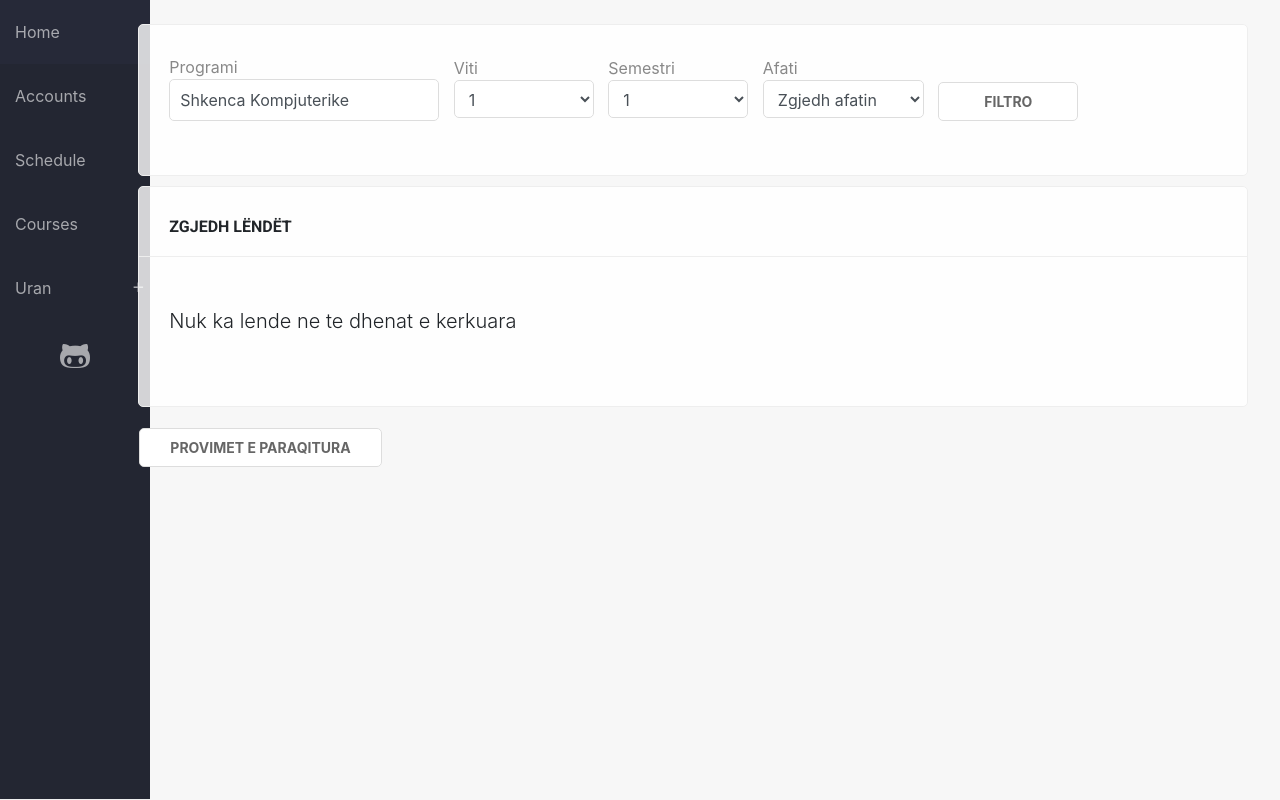
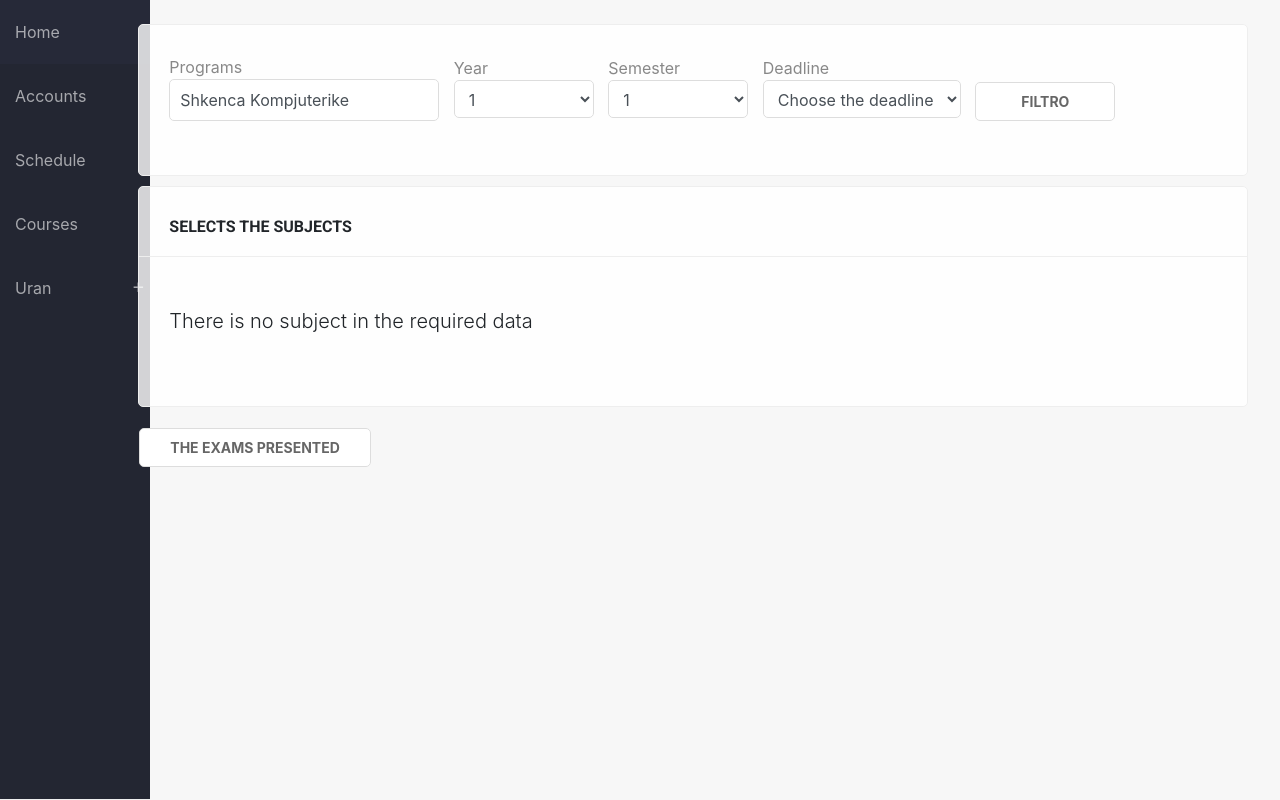
Before and after one commit to H-unt3R/SPD5, a Django app: page /provimet/paraqit/ in a window 1280 px wide. Run offline with Django 3.2, Linux system fonts and the light colour scheme; a user stored in the database is signed in; data comes from the database, SQL or seed files in the repository; some libraries are stand-ins or nearby versions.

Commit message:
Translated base of site

```diff
--- a/sems/templates/base_generic.html
+++ b/sems/templates/base_generic.html
@@ -13,7 +13,7 @@
     <link href="https://fonts.googleapis.com/css?family=Roboto:300,400,700" rel="stylesheet">
     <link href="https://fonts.googleapis.com/icon?family=Material+Icons" rel="stylesheet">
     <!-- <script src="https://cdn.ckeditor.com/ckeditor5/10.0.1/classic/ckeditor.js"></script> -->
-    <title>Document</title>
+    <title>DL</title>
 </head>
 
 <body>
@@ -49,7 +49,6 @@
                                 </div>
                                 {% endif %}
                             </div>
-                            <a href="https://github.com/urankajtazaj/SEMS" class="text-center" title="View on GitHub" target="_blank"><i class="fab fa-github-alt fa-2x"></i></a>
                         </nav>
                     </header>
                 </div>
--- a/sems/templates/home.html
+++ b/sems/templates/home.html
@@ -65,8 +65,8 @@
         </div>
         <div class="col-md-12 col-xs-12">
             <div class="empty-box">
-                <a href="{% url 'provimet' %}" class="btn btn-primary">Paraqit provimet</a>
-                <a href="{% url 'provimet_paraqitura' %}" class="btn btn-primary">Provimet e paraqitura</a>
+                <a href="{% url 'provimet' %}" class="btn btn-primary">Submit exams</a>
+                <a href="{% url 'provimet_paraqitura' %}" class="btn btn-primary">The exams presented</a>
             </div>
         </div>
     </div>
--- a/sems/templates/paraqit_provimet.html
+++ b/sems/templates/paraqit_provimet.html
@@ -8,11 +8,11 @@
 			<div class="no-shade card-box">
 				<form method="get" class="form-spaced fixed-width">
 					<label for="program">
-						<span class="faded">Programi</span><br>
+						<span class="faded">Programs</span><br>
 						<input class="form-control" type="text" name="program" value="{{ program.name }}" readonly="">
 					</label>
 					<label for="year">
-						<span class="faded">Viti</span><br>
+						<span class="faded">Year</span><br>
 						<select name="year" id="year" class="form-control">
 							{% for i in '1234' %}
 							<option {% if request.GET.year == i %}selected=""{% endif %} value="{{ i }}">{{ i }}</option>
@@ -20,7 +20,7 @@
 						</select>
 					</label>
 					<label for="semester">
-						<span class="faded">Semestri</span><br>
+						<span class="faded">Semester</span><br>
 						<select name="semester" id="semester" class="form-control">
 							{% for i in '12345678' %}
 							<option {% if request.GET.semester == i %}selected=""{% endif %} value="{{ i }}">{{ i }}</option>
@@ -29,9 +29,9 @@
 					</label>
 					{% if afatet %}
 					<label for="afati">
-						<span class="faded">Afati</span><br>
+						<span class="faded">Deadline</span><br>
 						<select name="afati" id="afati" class="form-control">
-							<option value="-1">Zgjedh afatin</option>
+							<option value="-1">Choose the deadline</option>
 							{% for a in afatet %}
 							<option {% if request.GET.afati == a.pk|toStr %}selected=""{% endif %} value="{{ a.pk|toInt }}">{{ a.emri }}</option>
 							{% endfor %}
@@ -42,16 +42,16 @@
 				</form>
 			</div>
 			<div class="card-box">
-				<h6>Zgjedh lëndët</h6>
+				<h6>Selects the subjects</h6>
 				{% if afatet %}
 				{% if courses and request.GET.afati|toInt > -1 %}
 				<table>
 					<thead>
 						<tr>
-							<th style="max-width: 50px">Tipi</th>
-							<th>Emri i lendes</th>
-							<th>Ligjeruesi</th>
-							<th>Paraqitur</th>
+							<th style="max-width: 50px">Types</th>
+							<th>Subject</th>
+							<th>Lecturer</th>
+							<th>Presented</th>
 							<th></th>
 						</tr>
 					</thead>
@@ -72,14 +72,14 @@
 					</tbody>
 				</table>
 				{% else %}
-				<p class="lead"><br>Nuk ka lende ne te dhenat e kerkuara</p><br>
+				<p class="lead"><br>There is no subject in the required data</p><br>
 				{% endif %}
 				{% else %}
-					<p class="text-danger">Afati per paraqitje te provimeve ka perfunduar</p>
+					<p class="text-danger">The exam deadline has expired</p>
 				{% endif %}
 			</div>
 			<div class="empty-box">
-				<a href="{% url 'provimet_paraqitura' %}" class="btn btn-primary">Provimet e paraqitura</a>
+				<a href="{% url 'provimet_paraqitura' %}" class="btn btn-primary">The exams presented</a>
 			</div>
 		</div>
 	</div>
--- a/sems/templates/student_profile.html
+++ b/sems/templates/student_profile.html
@@ -89,8 +89,8 @@
             </div>
             {% if user.is_superuser or user.student == student %}
             <div class="empty-box text-left">
-                <a onclick="toggleGrades()" class="toggleBtn btn btn-primary">Shiko notat</a>
-                <a class="float-right btn btn-primary" href="{% url 'provimet' %}">Paraqit provimet</a>
+                <a onclick="toggleGrades()" class="toggleBtn btn btn-primary">View the grades</a>
+                <a class="float-right btn btn-primary" href="{% url 'provimet' %}">Submit exams</a>
             </div>
             {% endif %}
         </div>
```
Also changed, not shown: sems/templates/admin_panel.html (+7 -7 lines), sems/templates/provimet_paraqitura.html (+10 -10 lines).
